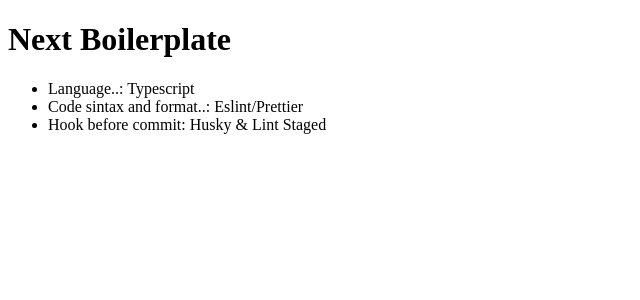
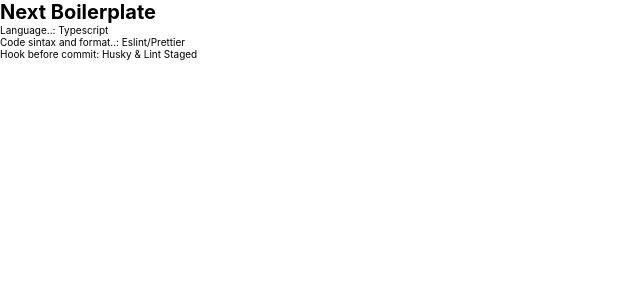
Before and after one commit to massaaki/next-boilerplate, a Next.js app: page / in a window 1280 px wide. Shown: the top 300 px of the page, without its empty margins (0-640 px from the left). Built offline with nearby package versions, Linux system fonts and the light colour scheme.

Commit message:
feat(styles): added global styles

```diff
--- /dev/null
+++ b/src/pages/_app.tsx
@@ -0,0 +1,24 @@
+import { AppProps } from 'next/app'
+import Head from 'next/head'
+
+import GlobalStyles from 'styles/global'
+
+function App({ Component, pageProps }: AppProps) {
+  return (
+    <>
+      <Head>
+        <title>Next.js Boilerplate</title>
+        <link rel="shortcut icon" href="/img/icon-512.png" />
+        <link rel="apple-touch-icon" href="/img/icon-512.png" />
+        <meta
+          name="description"
+          content="Boilerplate start with Nextjs, typescript, React and styled components"
+        />
+      </Head>
+      <GlobalStyles />
+      <Component {...pageProps} />
+    </>
+  )
+}
+
+export default App
--- /dev/null
+++ b/src/styles/global.ts
@@ -0,0 +1,19 @@
+import { createGlobalStyle } from 'styled-components'
+
+const GlobalStyles = createGlobalStyle`
+  * {
+    margin: 0;
+    padding: 0;
+    box-sizing: border-box;
+  }
+
+  html {
+    font-size: 62.5%;
+  }
+
+  body {
+    font-family: -apple-system, BlinkMacSystemFont, 'Segoe UI', Roboto, Oxygen, Ubuntu, Cantarell, 'Open Sans','Helvetica Neue', sans-serif;
+  }
+`
+
+export default GlobalStyles
```
